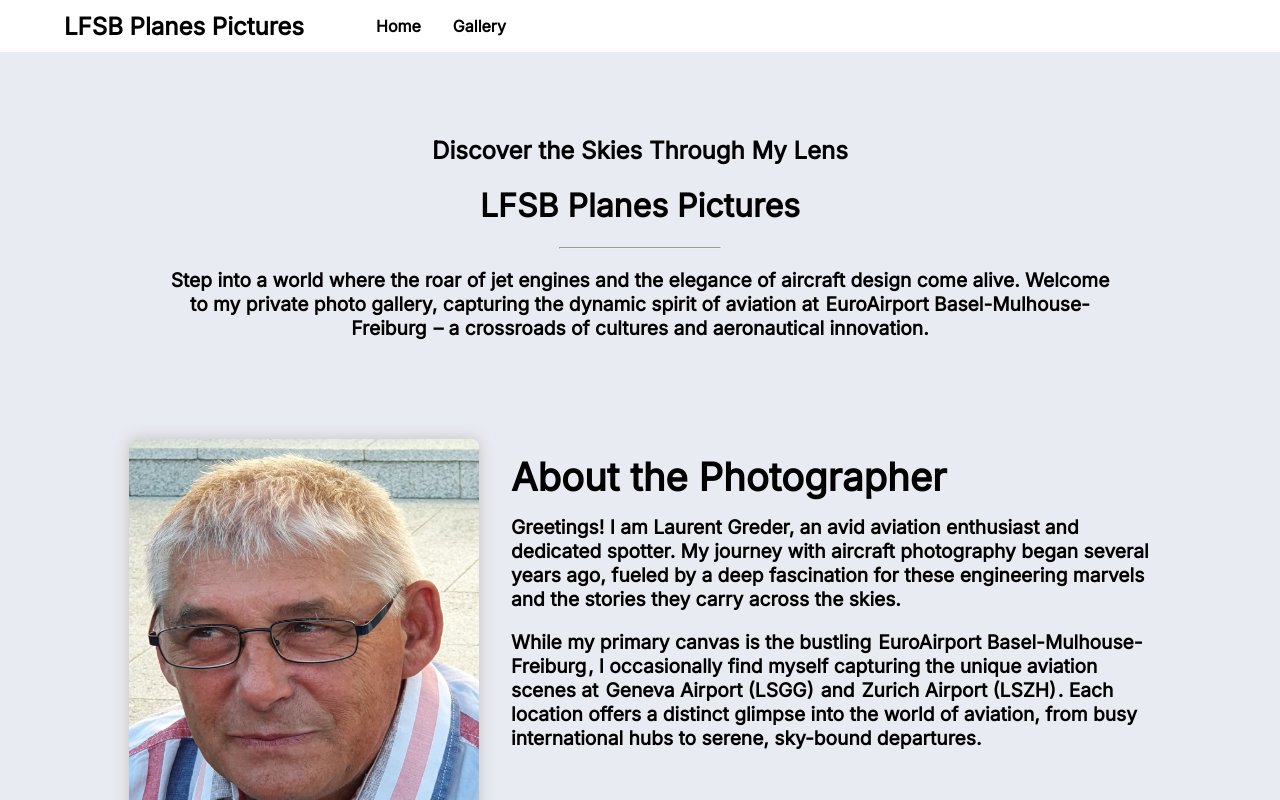
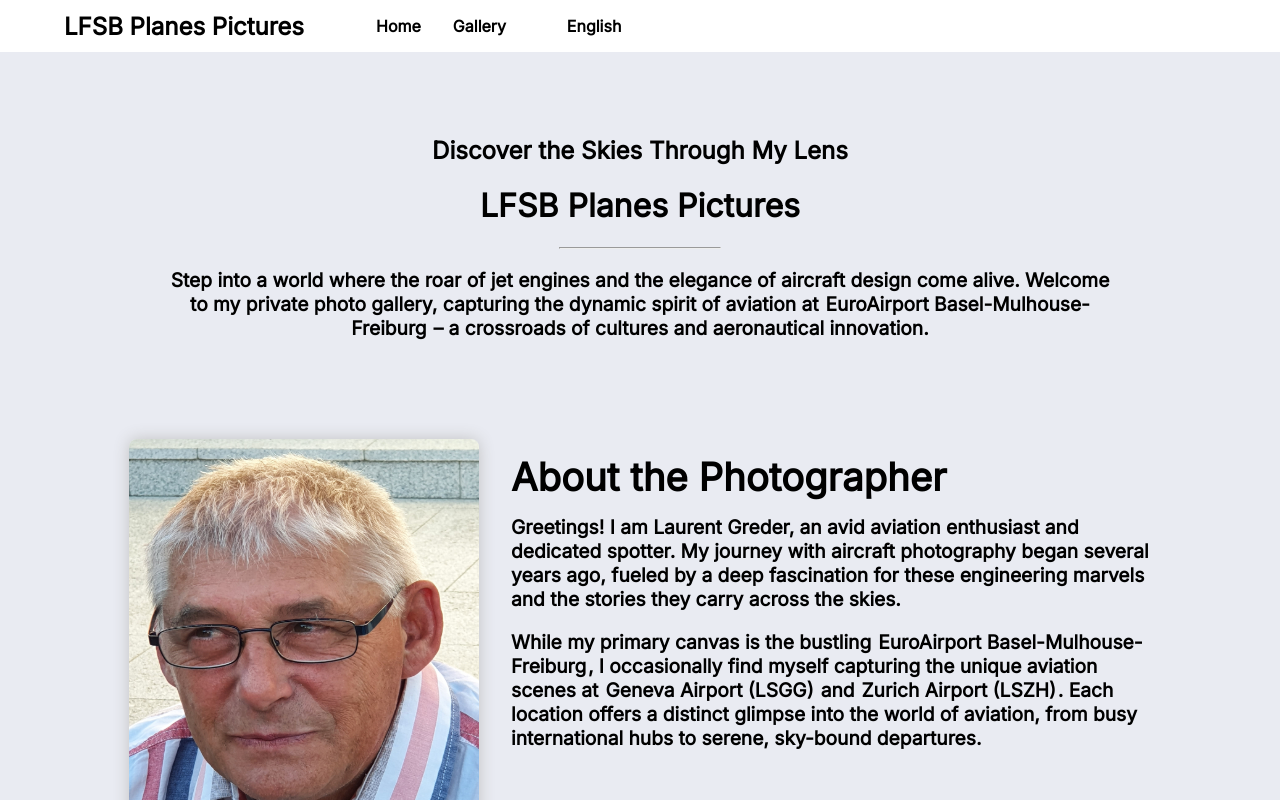
Before and after one commit to Glados1998/LFSB-planes-pictures-client, a Next.js app: page / in a window 1280 px wide. Shown: the top 800 px of the page. Built offline with nearby package versions, Linux system fonts and the light colour scheme.

Commit message:
feat: language switcher build

```diff
--- a/src/assets/styles/_index.scss
+++ b/src/assets/styles/_index.scss
@@ -116,6 +116,8 @@
   grid-auto-columns: max-content;
   grid-gap: 5rem;
   justify-content: center;
+  margin: 5rem 0 5rem 0;
+  align-items: center;
 
   &__image img {
     border-radius: .5rem;
--- a/src/assets/styles/_input.scss
+++ b/src/assets/styles/_input.scss
@@ -87,3 +87,49 @@
   }
 
 }
+
+
+.language_switcher {
+
+  &-button {
+    text-decoration: none;
+    color: $black;
+    font-weight: 600;
+    padding: 1rem;
+    width: 5rem;
+    text-align: center;
+    transition: all 0.2s ease-in-out;
+    background: none;
+
+    &:hover {
+      background: $Tempest-Browser-Privacy-Panel-1-hex;
+      color: $text-white;
+    }
+  }
+
+  &-content {
+    position: absolute;
+    box-shadow: 0 0 0 0 rgba($grey,0.2);
+
+    &-selection {
+      font-weight: 600;
+      width: 7rem;
+      text-align: center;
+      padding: 1rem 0 1rem 0;
+      background: $text-white;
+      transition: all 0.2s ease-in-out;
+
+      &:hover {
+        background: $Tempest-Browser-Privacy-Panel-1-hex;
+        color: $text-white;
+        transition: all 0.2s ease-in-out;
+      }
+    }
+  }
+}
+
+.selected {
+  background: $Tempest-Browser-Privacy-Panel-2-hex;
+  color: $text-white;
+
+}
--- a/src/assets/styles/main.css
+++ b/src/assets/styles/main.css
@@ -252,6 +252,43 @@
   font-weight: 600;
 }
 
+.language_switcher-button {
+  text-decoration: none;
+  color: #000000;
+  font-weight: 600;
+  padding: 1rem;
+  width: 5rem;
+  text-align: center;
+  transition: all 0.2s ease-in-out;
+  background: none;
+}
+.language_switcher-button:hover {
+  background: #2540D9;
+  color: #ffffff;
+}
+.language_switcher-content {
+  position: absolute;
+  box-shadow: 0 0 0 0 rgba(194, 194, 194, 0.2);
+}
+.language_switcher-content-selection {
+  font-weight: 600;
+  width: 7rem;
+  text-align: center;
+  padding: 1rem 0 1rem 0;
+  background: #ffffff;
+  transition: all 0.2s ease-in-out;
+}
+.language_switcher-content-selection:hover {
+  background: #2540D9;
+  color: #ffffff;
+  transition: all 0.2s ease-in-out;
+}
+
+.selected {
+  background: #5E75F2;
+  color: #ffffff;
+}
+
 body {
   font-family: "Inter", sans-serif, Arial, Helvetica, sans-serif;
   background: #E9EBF2;
@@ -348,6 +385,8 @@
   grid-auto-columns: max-content;
   grid-gap: 5rem;
   justify-content: center;
+  margin: 5rem 0 5rem 0;
+  align-items: center;
 }
 .detail__image img {
   border-radius: 0.5rem;
--- a/src/components/header.js
+++ b/src/components/header.js
@@ -2,6 +2,7 @@
 import Link from 'next/link';
 import axios from "axios";
 import {useRouter} from "next/router";
+import LanguageSwitcher from "@/components/language-switcher";
 
 export default function Header() {
 
@@ -21,6 +22,9 @@
                         <Link href='/gallery'>Gallery</Link>
                     </li>
                 </ul>
+                <div className={'header_nav_language'}>
+                    <LanguageSwitcher/>
+                </div>
             </nav>
         </header>
     );
--- /dev/null
+++ b/src/components/language-switcher.js
@@ -0,0 +1,34 @@
+import { useState } from "react";
+
+export default function LanguageSwitcher() {
+    const [isOpen, setIsOpen] = useState(false);
+    const [selectedOption, setSelectedOption] = useState('English');
+
+    const handleToggle = () => {
+        setIsOpen(!isOpen);
+    };
+
+    const handleSelect = (option) => {
+        setSelectedOption(option);
+        setIsOpen(false);
+    };
+
+    const options = ['Français', 'English', 'Deutsch'];
+
+    return (
+        <div className={'language_switcher'}>
+            <div className={'language_switcher-button'} onClick={handleToggle}>
+                {selectedOption}
+            </div>
+            {isOpen && (
+                <div className={'language_switcher-content'}>
+                    {options.map(option => (
+                        <div className={`language_switcher-content-selection ${option === selectedOption && 'selected'}`} onClick={() => handleSelect(option)}>
+                            {option}
+                        </div>
+                    ))}
+                </div>
+            )}
+        </div>
+    );
+}
--- a/src/pages/_app.js
+++ b/src/pages/_app.js
@@ -1,4 +1,3 @@
-// These styles apply to every route in the application
 import '@/assets/styles/main.scss'
 import Layout from '../components/layout'
 
```
Also changed, not shown: 1 other file (tests, documents, lock files or other folders).
